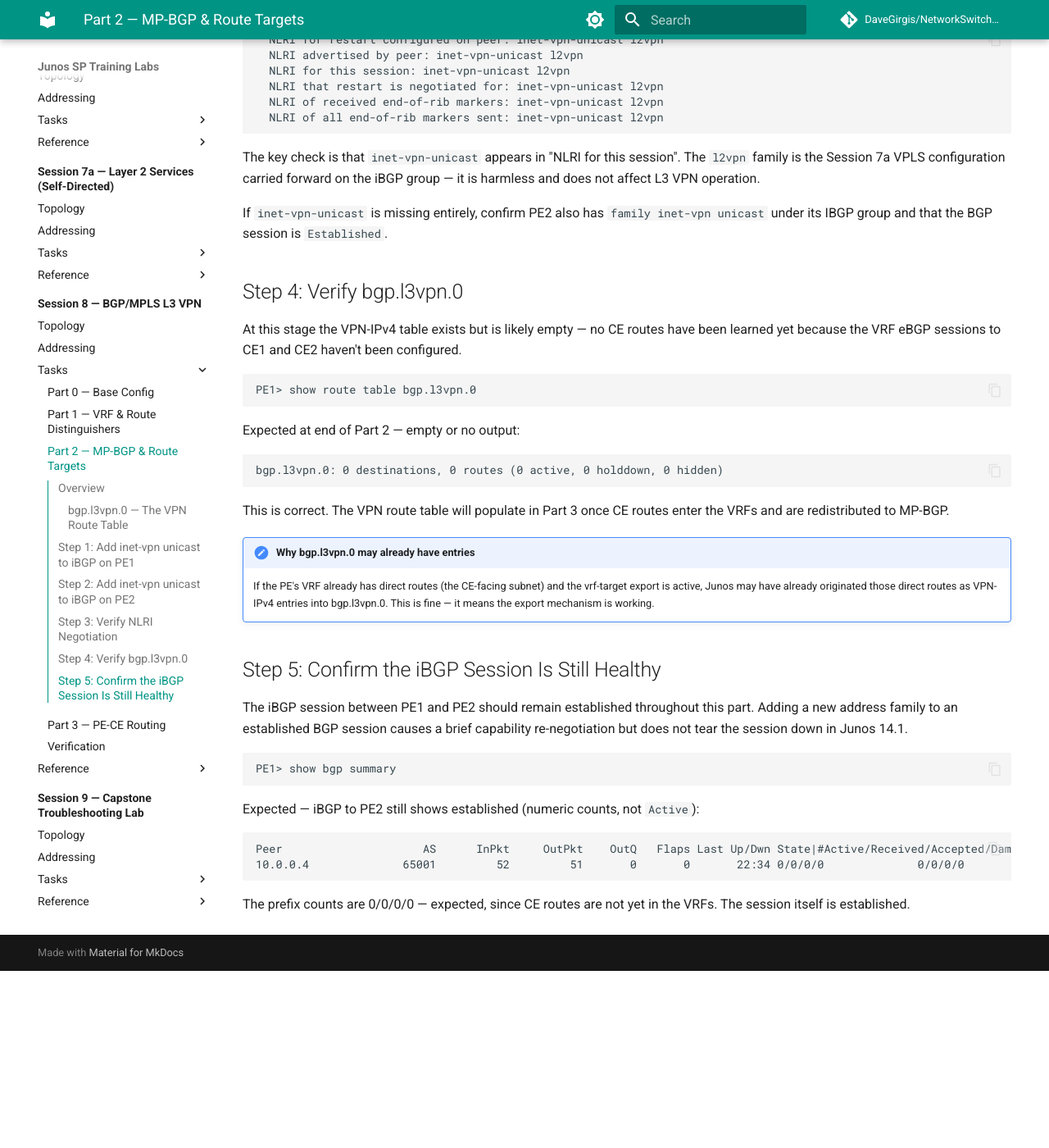
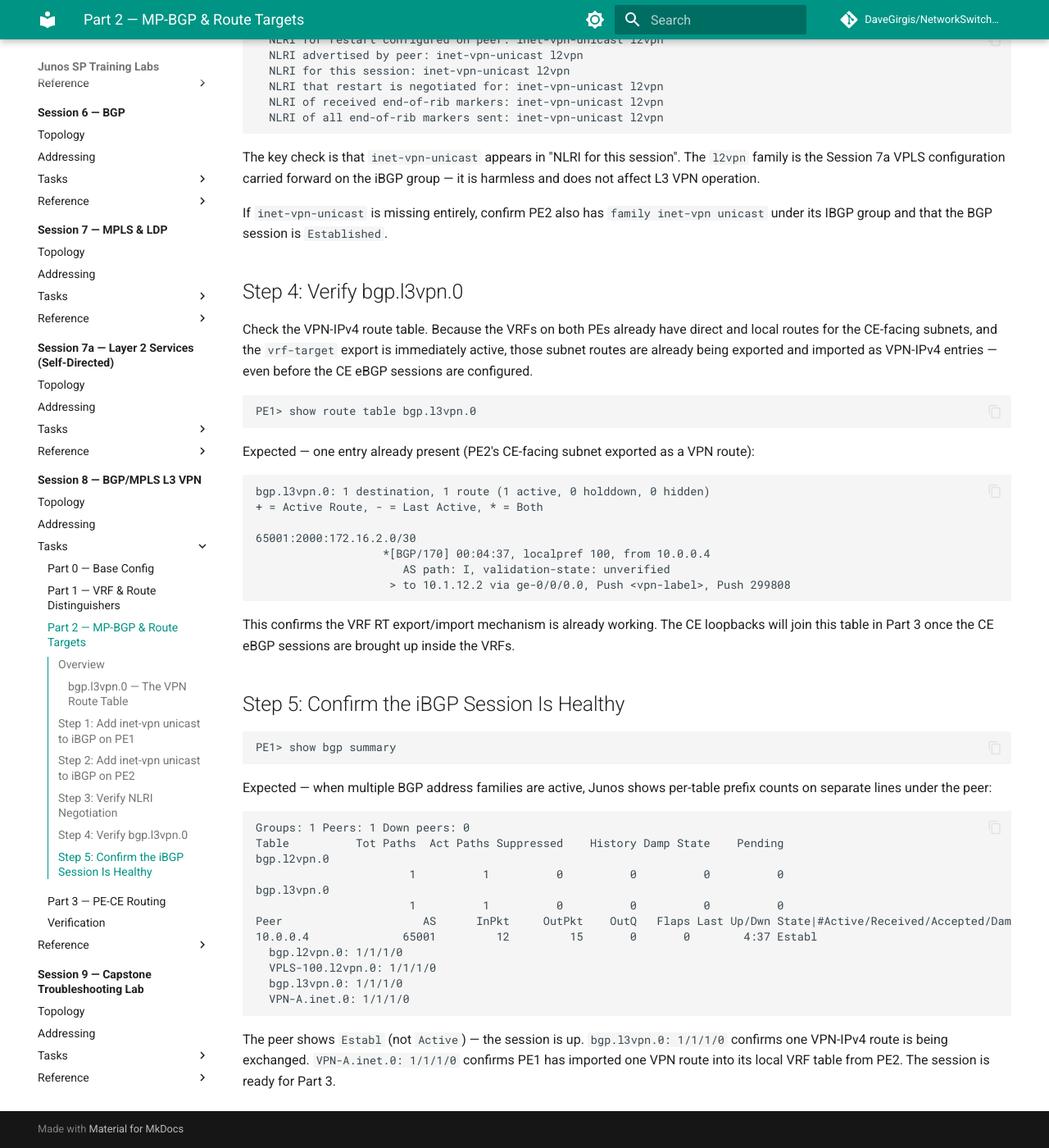
Before and after one commit to DaveGirgis/NetworkSwitchLab-JUNOS, an MkDocs documentation site: the page built from docs/session8/tasks/part2.md, in a window 1280 px wide and 1400 px high, scrolled down 1456 px. Shown: the whole window at 82% size. Built offline with MkDocs 1.6.1 and Material for MkDocs 9.7.7, drawn with Linux system fonts in a browser that asks for light colours; comment, search, counter and statistics services are not loaded; before the commit the page ends 2640 px from its top, so only the background shows below that.

Commit message:
Fix Session 8 Part 2 Steps 4-5: update bgp summary and l3vpn output
bgp.l3vpn.0 already has VRF subnet routes before Part 3 (VRF export
is active immediately). show bgp summary shows per-table counts on
separate lines under the peer when multiple address families are active.

Co-Authored-By: Claude Sonnet 4.6 <noreply@anthropic.com>

````diff
--- a/docs/session8/tasks/part2.md
+++ b/docs/session8/tasks/part2.md
@@ -65,36 +65,47 @@ If `inet-vpn-unicast` is missing entirely, confirm PE2 also has `family inet-vpn
 
 ## Step 4: Verify bgp.l3vpn.0
 
-At this stage the VPN-IPv4 table exists but is likely empty — no CE routes have been learned yet because the VRF eBGP sessions to CE1 and CE2 haven't been configured.
+Check the VPN-IPv4 route table. Because the VRFs on both PEs already have direct and local routes for the CE-facing subnets, and the `vrf-target` export is immediately active, those subnet routes are already being exported and imported as VPN-IPv4 entries — even before the CE eBGP sessions are configured.
 
 ```junos
 PE1> show route table bgp.l3vpn.0
 ```
 
-Expected at end of Part 2 — empty or no output:
+Expected — one entry already present (PE2's CE-facing subnet exported as a VPN route):
 
 ```text
-bgp.l3vpn.0: 0 destinations, 0 routes (0 active, 0 holddown, 0 hidden)
+bgp.l3vpn.0: 1 destination, 1 route (1 active, 0 holddown, 0 hidden)
++ = Active Route, - = Last Active, * = Both
+
+65001:2000:172.16.2.0/30
+                   *[BGP/170] 00:04:37, localpref 100, from 10.0.0.4
+                      AS path: I, validation-state: unverified
+                    > to 10.1.12.2 via ge-0/0/0.0, Push <vpn-label>, Push 299808
 ```
 
-This is correct. The VPN route table will populate in Part 3 once CE routes enter the VRFs and are redistributed to MP-BGP.
+This confirms the VRF RT export/import mechanism is already working. The CE loopbacks will join this table in Part 3 once the CE eBGP sessions are brought up inside the VRFs.
 
-!!! note "Why bgp.l3vpn.0 may already have entries"
-    If the PE's VRF already has direct routes (the CE-facing subnet) and the vrf-target export is active, Junos may have already originated those direct routes as VPN-IPv4 entries into bgp.l3vpn.0. This is fine — it means the export mechanism is working.
-
-## Step 5: Confirm the iBGP Session Is Still Healthy
-
-The iBGP session between PE1 and PE2 should remain established throughout this part. Adding a new address family to an established BGP session causes a brief capability re-negotiation but does not tear the session down in Junos 14.1.
+## Step 5: Confirm the iBGP Session Is Healthy
 
 ```junos
 PE1> show bgp summary
 ```
 
-Expected — iBGP to PE2 still shows established (numeric counts, not `Active`):
+Expected — when multiple BGP address families are active, Junos shows per-table prefix counts on separate lines under the peer:
 
 ```text
+Groups: 1 Peers: 1 Down peers: 0
+Table          Tot Paths  Act Paths Suppressed    History Damp State    Pending
+bgp.l2vpn.0
+                       1          1          0          0          0          0
+bgp.l3vpn.0
+                       1          1          0          0          0          0
 Peer                     AS      InPkt     OutPkt    OutQ   Flaps Last Up/Dwn State|#Active/Received/Accepted/Damped...
-10.0.0.4              65001         52         51       0       0       22:34 0/0/0/0              0/0/0/0
+10.0.0.4              65001         12         15       0       0        4:37 Establ
+  bgp.l2vpn.0: 1/1/1/0
+  VPLS-100.l2vpn.0: 1/1/1/0
+  bgp.l3vpn.0: 1/1/1/0
+  VPN-A.inet.0: 1/1/1/0
 ```
 
-The prefix counts are 0/0/0/0 — expected, since CE routes are not yet in the VRFs. The session itself is established.
+The peer shows `Establ` (not `Active`) — the session is up. `bgp.l3vpn.0: 1/1/1/0` confirms one VPN-IPv4 route is being exchanged. `VPN-A.inet.0: 1/1/1/0` confirms PE1 has imported one VPN route into its local VRF table from PE2. The session is ready for Part 3.
````
